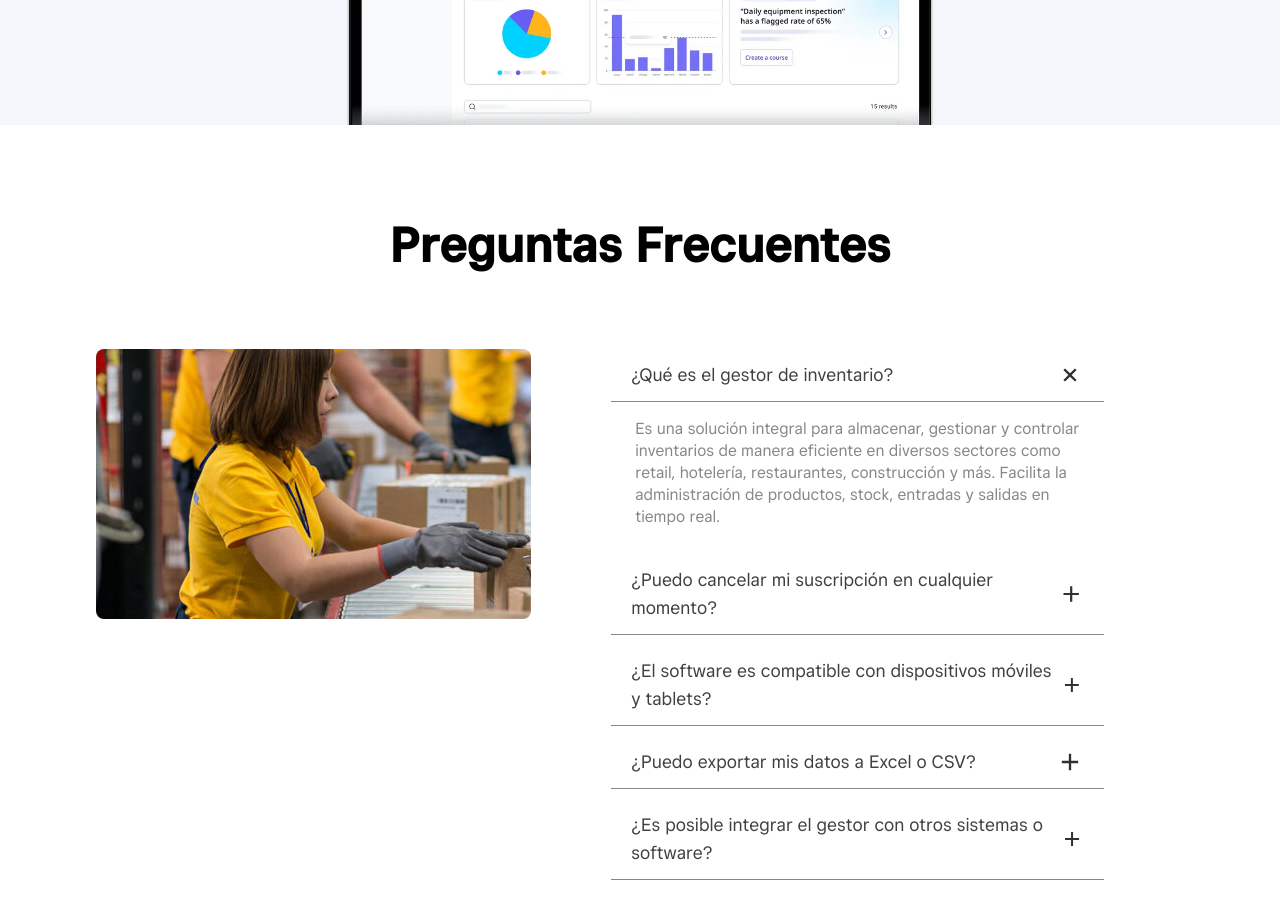
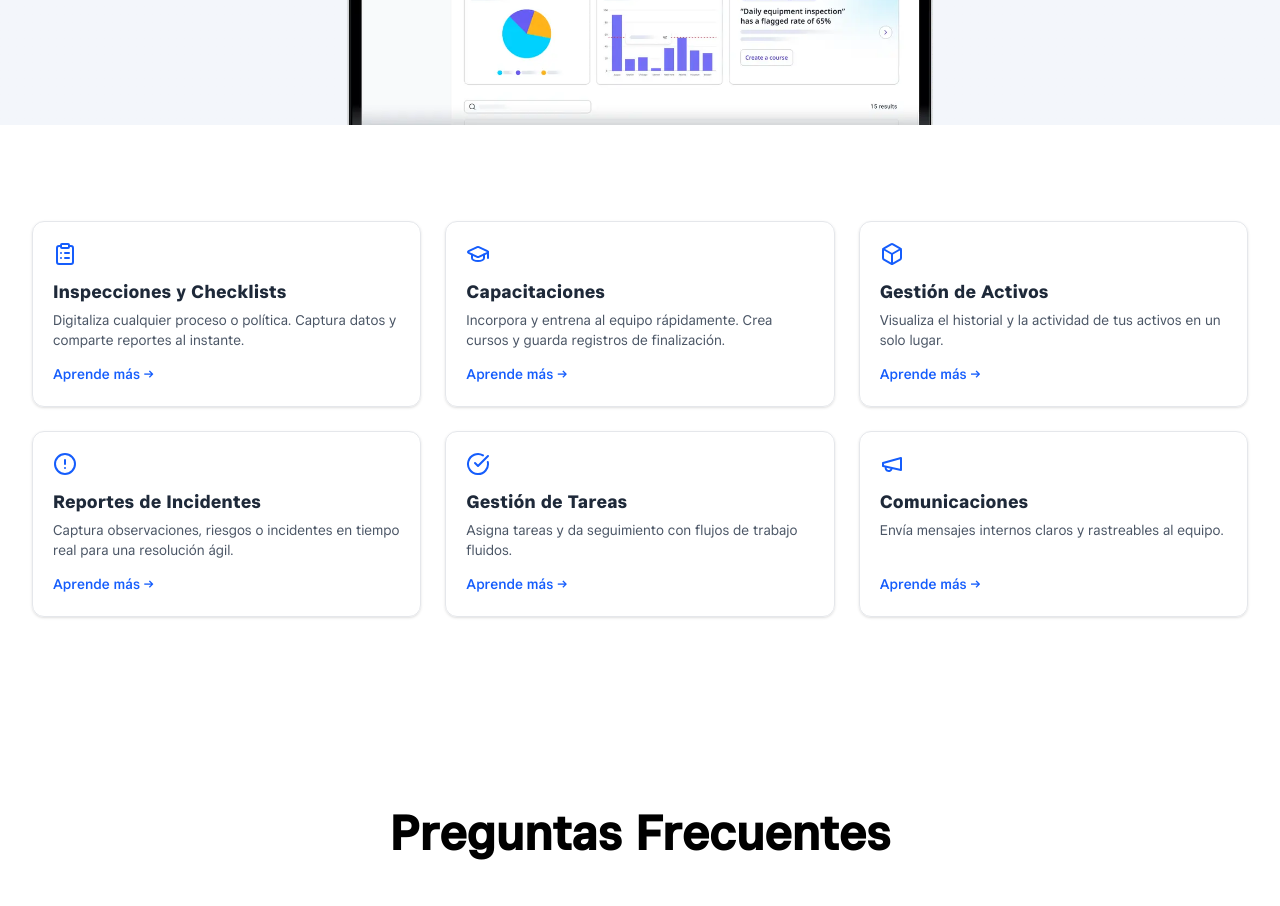
Before and after one commit to martin-amaro/stocker, a React (Vite) app: page / in a window 1280 px wide. Shown: the part 1400-2306 px from the top of the page. Built offline with nearby package versions, Linux system fonts and the light colour scheme.

Commit message:
feat(home): add Feature cards section

```diff
--- a/package.json
+++ b/package.json
@@ -11,6 +11,7 @@
   },
   "dependencies": {
     "@tailwindcss/vite": "^4.1.7",
+    "lucide-react": "^0.511.0",
     "react": "^19.0.0",
     "react-dom": "^19.0.0",
     "react-router-dom": "^7.5.2",
--- /dev/null
+++ b/src/components/home/FeatureCards.jsx
@@ -0,0 +1,66 @@
+import React from 'react';
+import { ClipboardList, GraduationCap, Box, AlertCircle, CheckCircle, Megaphone } from 'lucide-react'; // usa lucide-react para íconos
+
+const features = [
+  {
+    icon: <ClipboardList className="w-6 h-6 text-blue-600" />,
+    title: 'Inspecciones y Checklists',
+    description: 'Digitaliza cualquier proceso o política. Captura datos y comparte reportes al instante.',
+  },
+  {
+    icon: <GraduationCap className="w-6 h-6 text-blue-600" />,
+    title: 'Capacitaciones',
+    description: 'Incorpora y entrena al equipo rápidamente. Crea cursos y guarda registros de finalización.',
+  },
+  {
+    icon: <Box className="w-6 h-6 text-blue-600" />,
+    title: 'Gestión de Activos',
+    description: 'Visualiza el historial y la actividad de tus activos en un solo lugar.',
+  },
+  {
+    icon: <AlertCircle className="w-6 h-6 text-blue-600" />,
+    title: 'Reportes de Incidentes',
+    description: 'Captura observaciones, riesgos o incidentes en tiempo real para una resolución ágil.',
+  },
+  {
+    icon: <CheckCircle className="w-6 h-6 text-blue-600" />,
+    title: 'Gestión de Tareas',
+    description: 'Asigna tareas y da seguimiento con flujos de trabajo fluidos.',
+  },
+  {
+    icon: <Megaphone className="w-6 h-6 text-blue-600" />,
+    title: 'Comunicaciones',
+    description: 'Envía mensajes internos claros y rastreables al equipo.',
+  },
+];
+
+export default function InventoryFeatureCards() {
+  return (
+    <div className="bg-white py-24 px-4 sm:px-6 lg:px-8">
+      <div className="max-w-7xl mx-auto grid grid-cols-1 md:grid-cols-2 lg:grid-cols-3 gap-6">
+        {features.map((feature, idx) => (
+          <div
+            key={idx}
+            className="border border-gray-200 rounded-xl p-5 shadow-sm cursor-pointer hover:outline-3 outline-blue-500 hover:shadow-md transition flex flex-col justify-between"
+          >
+            <div>
+                <div className="mb-3">{feature.icon}</div>
+                <h3 className="text-lg font-bold text-gray-800 mb-1">{feature.title}</h3>
+                <p className="text-sm text-gray-600 mb-3">{feature.description}</p>
+            </div>
+
+            <div>
+                <a
+                href="#"
+                className="text-sm font-medium text-blue-600 hover:underline inline-flex items-center"
+                >
+                Aprende más →
+                </a>
+
+            </div>
+          </div>
+        ))}
+      </div>
+    </div>
+  );
+}
--- a/src/components/home/Features.jsx
+++ b/src/components/home/Features.jsx
@@ -15,5 +15,6 @@ export const Features = () => {
                 <Img src="images/app-dashboard.webp" alt="" />
             </div>
         </section>
+
     )
 }
--- a/src/pages/Home.jsx
+++ b/src/pages/Home.jsx
@@ -5,6 +5,7 @@ import { Hero } from '../components/home/Hero'
 import { Partners } from '../components/home/Partners'
 import { Features } from '../components/home/Features'
 import { FAQ } from '../components/home/FAQ'
+import FeatureCards from '../components/home/FeatureCards'
 
 export const Home = () => {
   return (
@@ -14,6 +15,7 @@ export const Home = () => {
         <Hero />
         <Partners />
         <Features />
+        <FeatureCards />
         <FAQ />
       </main>
       <Footer></Footer>
--- a/src/styles/buttons.css
+++ b/src/styles/buttons.css
@@ -1,3 +1,4 @@
+
 .btn-main {
   @apply cursor-pointer my-6 bg-[#6559ff] text-white font-medium text-base px-4 py-2.5 rounded-lg shadow-md hover:bg-blue-700 transition duration-200 ease-in-out;
 }
```
Also changed, not shown: 1 other file (tests, documents, lock files or other folders).
